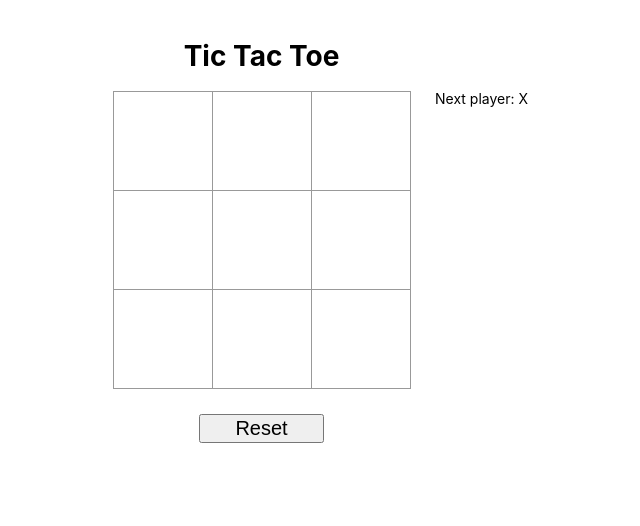
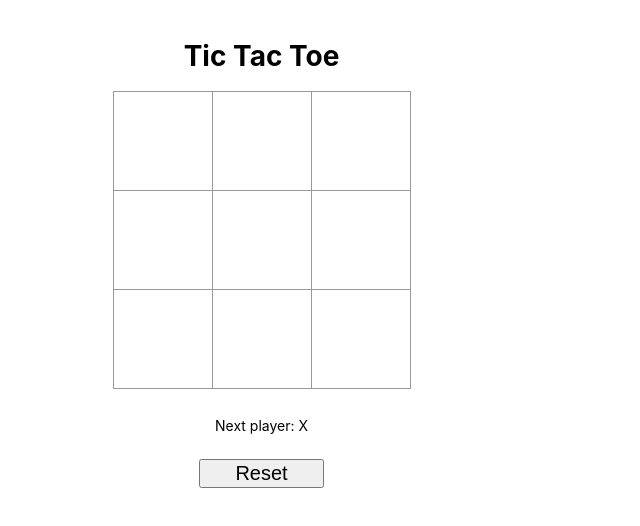
Before and after one commit to william-murphy-jr/tictactoe-tlm, a React (Create React App) app: page / in a window 1280 px wide. Shown: the top 526 px of the page, without its empty margins (277-917 px from the left). Built offline with nearby package versions, Linux system fonts and the light colour scheme.

Commit message:
moved Status indicator to bottom center of page

```diff
--- a/src/App.jsx
+++ b/src/App.jsx
@@ -3,6 +3,7 @@ import React from 'react';
 import './App.css';
 import Board from './components/Board';
 import Button from './components/Button';
+import { blockParams } from 'handlebars';
 
 
 class Game extends React.Component {
@@ -87,13 +88,13 @@ class Game extends React.Component {
             squares={this.state.squares}
             handleClick={(i) => this.handleClick(i)}
           />
+          <div className="game-info">
+            <span className="game-info-text">{status}</span>
+            <ol>{/* TODO */}</ol>
+          </div>
           <Button onClick={ this.resetGame }
             className={'reset-game'}
           />
-        </div>
-        <div className="game-info">
-          <div>{status}</div>
-          <ol>{/* TODO */}</ol>
         </div>
       </div>
     );
--- a/src/index.css
+++ b/src/index.css
@@ -61,12 +61,19 @@ ol, ul {
 }
 
 .game-info {
-  margin-top: 70px;
-  margin-left: 25px;
+  margin-top: 28px;
+  /* margin-left: 25px; */
 }
 
 .game-title {
   text-align: center;
+}
+
+.game-info-text {
+  width: 98px;
+  text-align: center;
+  display: block;
+  margin: 0 auto;
 }
 
 .reset-game {
```
